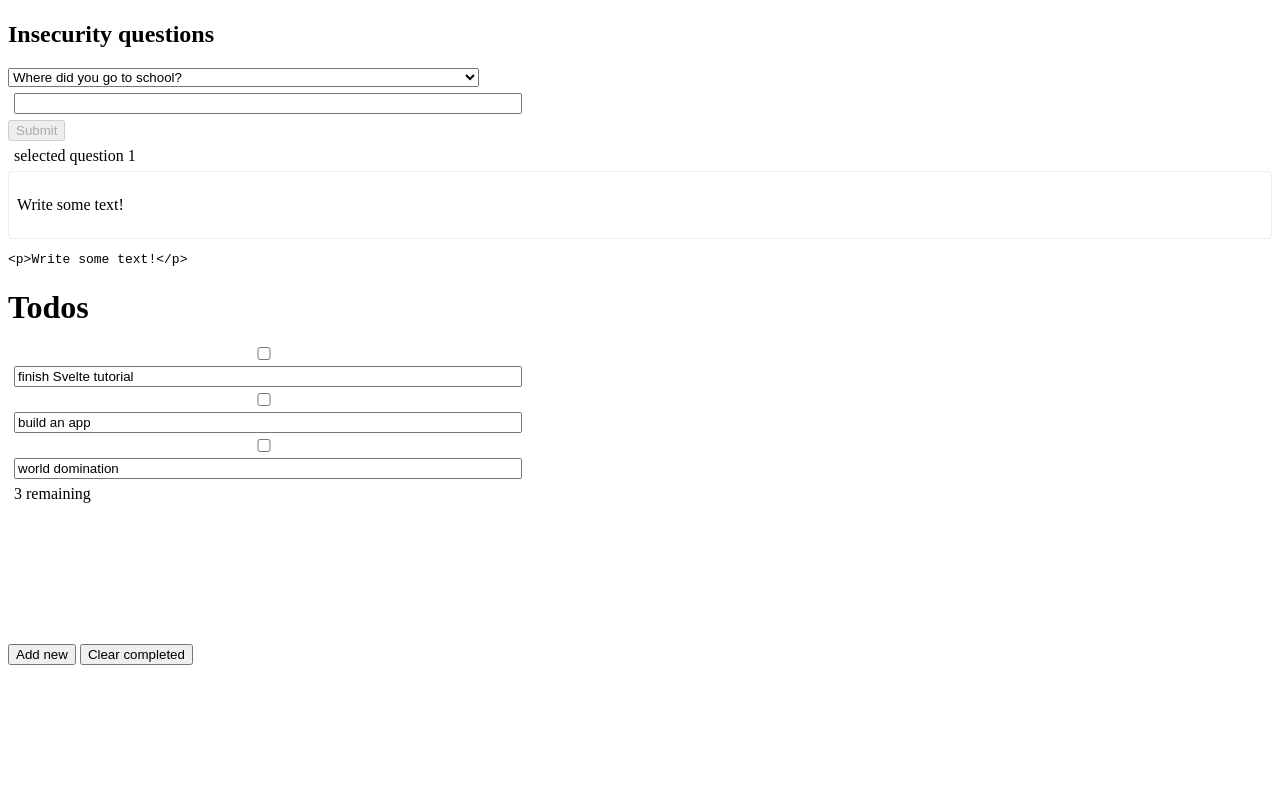
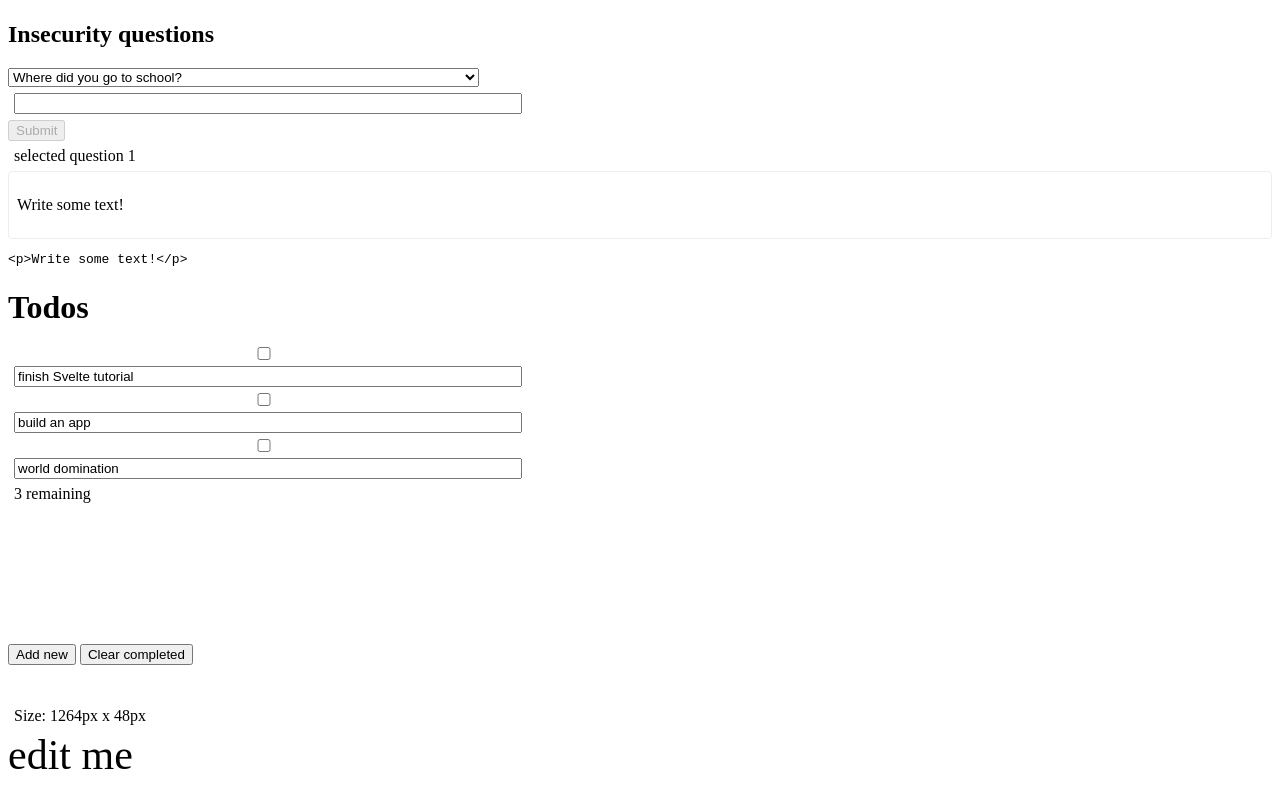
Before and after one commit to Lechros/study-svelte, a SvelteKit app: page /6 in a window 1280 px wide. Shown: the part 918-1705 px from the top of the page. Before the commit the page ends 1591 px from the top, so only its background shows below. Built offline with nearby package versions, Linux system fonts and the light colour scheme.

Commit message:
6: dimensions

```diff
--- a/src/routes/6/+page.svelte
+++ b/src/routes/6/+page.svelte
@@ -58,6 +58,8 @@
 	let time;
 	let duration;
 	let paused;
+
+	let w, h;
 </script>
 
 <!--
@@ -212,6 +214,21 @@
 	<track kind="captions">
 </video>
 
+<br>
+<br>
+<br>
+
+<p>Size: {w}px x {h}px</p>
+
+<!--
+	clientWidth/clientHeight is readonly
+	`display: inline` elements and elements that can't contain other elements
+	cannot be measured with this property (measure wrapper instead)
+-->
+<div bind:clientWidth={w} bind:clientHeight={h}>
+	<span style="font-size: 42px">edit me</span>
+</div>
+
 <style>
 	label { display: flex }
 	input, p { margin: 6px }
```
